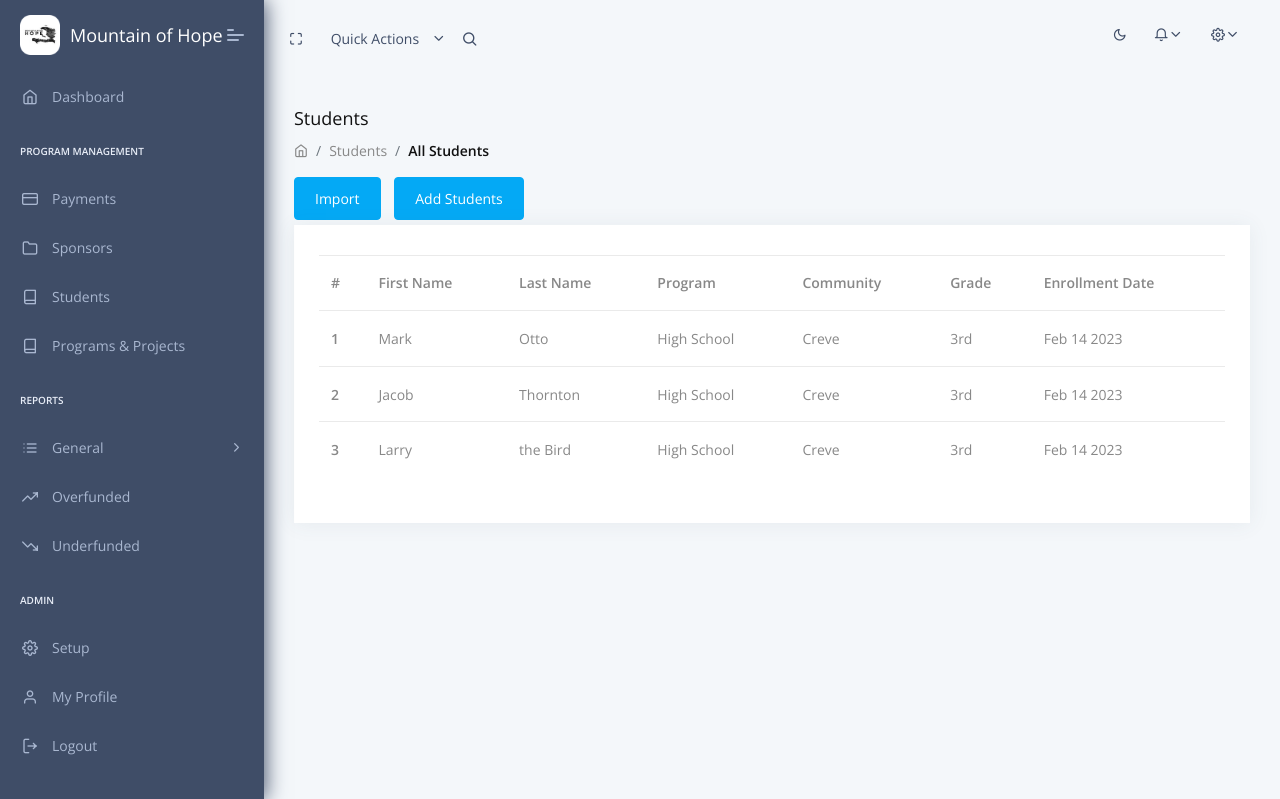
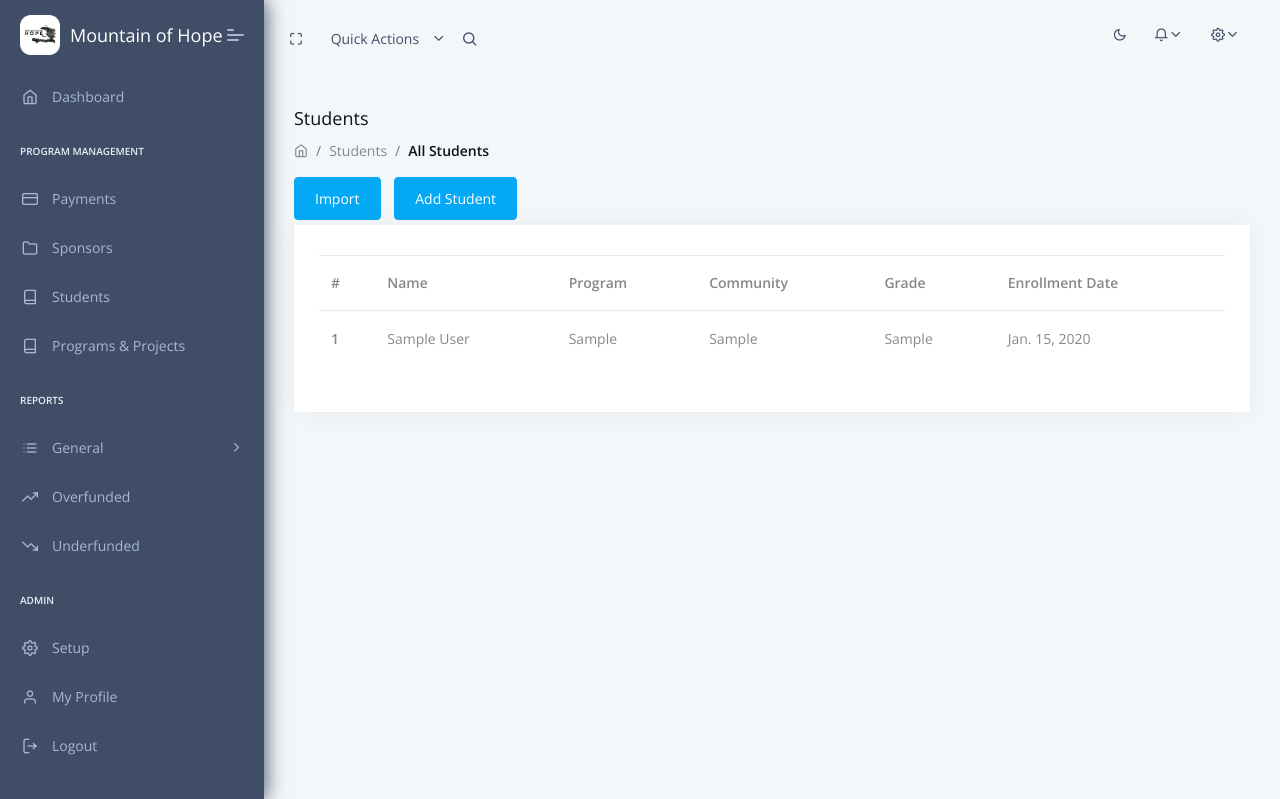
Before and after one commit to Mountain-of-Hope/advocate, a Django app: page /students.html in a window 1280 px wide. Shown: the top 799 px of the page. Run offline with Django 3.2, Linux system fonts and the light colour scheme; a user stored in the database is signed in; tables that the repository leaves empty hold one stand-in row (values such as "Sample post"); some libraries are stand-ins or nearby versions.

Commit message:
initial add student workflow

```diff
--- a/apps/home/forms.py
+++ b/apps/home/forms.py
@@ -5,8 +5,23 @@ Copyright (c) 2019 - present AppSeed.us
 
 from django import forms
 from django.forms import ModelForm
-from .models import Payment
+from .models import Payment, Church, Donor, Student
 
+
+class DonorForm(ModelForm):
+    class Meta:
+        model = Donor
+        fields = '__all__'
+
+class StudentForm(ModelForm):
+    class Meta:
+        model = Student
+        fields = '__all__'
+
+class ChurchForm(ModelForm):
+    class Meta:
+        model = Church
+        fields = '__all__'
 
 class PaymentForm(ModelForm):
     class Meta:
--- a/apps/home/views.py
+++ b/apps/home/views.py
@@ -7,10 +7,11 @@ from django import template
 from django.contrib.auth.decorators import login_required
 from django.http import HttpResponse, HttpResponseRedirect
 from django.template import loader
-from .forms import PaymentForm
+from .forms import PaymentForm, ChurchForm, DonorForm, StudentForm
 from django.urls import reverse
-from .models import Payment
+from .models import Payment, Student, Church, Donor
 from django.shortcuts import render
+from datetime import datetime
 
 
 @login_required(login_url="/login/")
@@ -19,15 +20,15 @@ def index(request):
     if request.method == 'POST':
         form = PaymentForm(request.POST)
         if form.is_valid():
-            test = Payment()
-            test.donor = form['donor'].data
-            test.amount = form['amount'].data
-            test.checkNumber = form['checkNumber'].data
-            test.date = form['date'].data
-            test.purpose = form['purpose'].data
-            test.method = form['method'].data
+            pay = Payment()
+            pay.donor = form['donor'].data
+            pay.amount = form['amount'].data
+            pay.checkNumber = form['checkNumber'].data
+            pay.date = form['date'].data
+            pay.purpose = form['purpose'].data
+            pay.method = form['method'].data
 
-            test.save()
+            pay.save()
             return HttpResponseRedirect('payments.html')
     else:
         form = PaymentForm()
@@ -45,7 +46,9 @@ def index(request):
 @login_required(login_url="/login/")
 def pages(request):
     pays = Payment.objects.all()
+    students = Student.objects.all()
     context = {'payments':pays}
+    context = {'students':students}
 
     # All resource paths end in .html.
     # Pick out the html file name from the url. And load that template.
@@ -56,23 +59,40 @@ def pages(request):
         if load_template == 'admin':
             return HttpResponseRedirect(reverse('admin:index'))
 
-        # hacked, needs to be refactored
+        # hacked, needs to be refactored, extract to individual methods
         if load_template == 'payments.html':
             if request.method == 'POST':
                 form = PaymentForm(request.POST)
                 if form.is_valid():
-                    test = Payment()
-                    test.donor = form['donor'].data
-                    test.amount = form['amount'].data
-                    test.checkNumber = form['checkNumber'].data
-                    test.date = form['date'].data
-                    test.purpose = form['purpose'].data
-                    test.method = form['method'].data
+                    pay = Payment()
+                    pay.donor = form['donor'].data
+                    pay.amount = form['amount'].data
+                    pay.checkNumber = form['checkNumber'].data
+                    pay.date = form['date'].data
+                    pay.purpose = form['purpose'].data
+                    pay.method = form['method'].data
+                    pay.save()
 
-                    test.save()
                     return HttpResponseRedirect('payments.html')
             else:
                 form = PaymentForm()
+                context['form'] = form
+
+        if load_template == 'students.html':
+            form = StudentForm(request.POST)
+            if form.is_valid():
+                student = Student()
+                student.name = form['name'].data
+                student.dob = form['dob'].data
+                student.community = form['community'].data
+                student.program = form['program'].data
+                student.grade = form['grade'].data
+                student.enroll_date = datetime.now()
+                student.save()
+
+                return HttpResponseRedirect('students.html')
+            else:
+                form = StudentForm()
                 context['form'] = form
 
 
--- a/apps/templates/home/students.html
+++ b/apps/templates/home/students.html
@@ -29,9 +29,7 @@
                                     <a href="/add-student.html" class="">
                                         <button type="button" class="btn btn-primary" title="" data-toggle="tooltip" data-original-title="Import Students from Excel" aria-describedby="Import Students from Excel">Import</button>
                                     </a>
-                                    <a href="/add-student.html" class="">
-                                        <button type="button" class="btn btn-primary" title="" data-toggle="tooltip" data-original-title="Enroll a student" aria-describedby="">Add Students</button>
-                                    </a>
+                                    <button type="button" class="btn btn-primary" title="" data-toggle="modal" data-original-title="Add a student" data-target="#studentModal" aria-describedby="Import Payments from Excel">Add Student</button>
                                 </div>
                             </div>
                         </div>
@@ -50,8 +48,7 @@
                                                     <thead>
                                                         <tr>
                                                             <th>#</th>
-                                                            <th>First Name</th>
-                                                            <th>Last Name</th>
+                                                            <th>Name</th>
                                                             <th>Program</th>
                                                             <th>Community</th>
                                                             <th>Grade</th>
@@ -59,33 +56,16 @@
                                                         </tr>
                                                     </thead>
                                                     <tbody>
+                                                        {% for i in students %}
                                                         <tr>
-                                                            <th scope="row">1</th>
-                                                            <td>Mark</td>
-                                                            <td>Otto</td>
-                                                            <td>High School</td>
-                                                            <td>Creve</td>
-                                                            <td>3rd</td>
-                                                            <td>Feb 14 2023</td>
+                                                            <th scope="row">{{i.id}}</th>
+                                                            <td>{{i.name}}</td>
+                                                            <td>{{i.program}}</td>
+                                                            <td>{{i.community}}</td>
+                                                            <td>{{i.grade}}</td>
+                                                            <td>{{i.enroll_date}}</td>
                                                         </tr>
-                                                        <tr>
-                                                            <th scope="row">2</th>
-                                                            <td>Jacob</td>
-                                                            <td>Thornton</td>
-                                                            <td>High School</td>
-                                                            <td>Creve</td>
-                                                            <td>3rd</td>
-                                                            <td>Feb 14 2023</td>
-                                                        </tr>
-                                                        <tr>
-                                                            <th scope="row">3</th>
-                                                            <td>Larry</td>
-                                                            <td>the Bird</td>
-                                                            <td>High School</td>
-                                                            <td>Creve</td>
-                                                            <td>3rd</td>
-                                                            <td>Feb 14 2023</td>
-                                                        </tr>
+                                                        {% endfor %}
                                                     </tbody>
                                                 </table>
                                             </div>
@@ -99,8 +79,63 @@
                     </div>
                 </div>
             </div>
-
         </div>
+                {% comment %} Payment Modal {% endcomment %}
+                <div class="modal fade" id="studentModal" tabindex="-1" role="dialog" aria-labelledby="studentModalLabel" aria-hidden="true">
+                    <div class="modal-dialog" role="document">
+                      <div class="modal-content">
+                        <div class="modal-header">
+                          <h5 class="modal-title" id="paymentModalLabel">Add Student</h5>
+                          <button type="button" class="close" data-dismiss="modal" aria-label="Close">
+                            <span aria-hidden="true">&times;</span>
+                          </button>
+                        </div>
+                        <div class="modal-body">
+                            <form action="" method="POST">
+                                {% csrf_token %}
+                                <table>
+                                    {{form.as_table}}
+                                </table>
+                                <input type="submit" value="Submit">
+                            </form>
+                          {% comment %} <form role="form" method="post" action="">
+                            {% csrf_token %}
+                            <div class="form-group">
+                                <label for="addPaymentSponsor">Sponsor</label>
+                                <input type="text" class="form-control" id="addPaymentSponsor" aria-describedby="emailHelp" placeholder="Start typing the sponsor's name" required>
+                            </div>
+                            <div class="form-group">
+                                <label for="addPaymentMethod">Method</label>
+                                <select class="form-control" id="addPaymentMethod" required>
+                                    <option>Check</option>
+                                    <option>Online</option>
+                                </select>
+                            </div>
+                            <div class="form-group">
+                                <label for="addPaymentCheckNum">Check #</label>
+                                <input type="number" class="form-control" id="addPaymentCheckNum" aria-describedby="emailHelp" placeholder="Required if payment is by check">
+                            </div>
+                            <div class="form-group">
+                                <label for="addPaymentAmount">Amount</label>
+                                <input type="number" min="0.01" step="0.01" class="form-control" id="addPaymentAmount" placeholder="Enter amount" required>
+                            </div>
+                            <div class="form-group">
+                                <label for="addPaymentDate">Date</label>
+                                <input type="date" class="form-control" id="addPaymentDate" required>
+                            </div>
+                            <div class="form-group">
+                                <label for="addPaymentPurpose">Purpose</label>
+                                <input type="text" class="form-control" id="addPaymentPurpose" placeholder="What was the payment for?" required>
+                            </div>
+                          </form> {% endcomment %}
+                        </div>
+                        <div class="modal-footer">
+                          {% comment %} <button type="button" class="btn btn-secondary" data-dismiss="modal">Close</button>
+                          <button type="submit" class="btn btn-primary">Save</button> {% endcomment %}
+                        </div>
+                      </div>
+                    </div>
+                  </div>
     </section>
     <!-- [ Main Content ] end -->
 
--- a/requirements.txt
+++ b/requirements.txt
@@ -12,3 +12,6 @@ django-environ==0.9.0
 django-allauth==0.52.0
 django-feather==0.3.0
 django-sslserver
+django-address==0.2.8
+django-phonenumber-field
+phonenumbers
```
Also changed, not shown: apps/home/models.py (+18 -3 lines), apps/templates/home/sponsors.html (+60 -4 lines), core/settings.py (+8 -1 lines), apps/home/migrations/0005_auto_20230228_1138.py (added), apps/home/migrations/0006_auto_20230228_1140.py (added), apps/home/migrations/0007_donor_email_student_community_student_dob_and_more.py (added), apps/home/migrations/0008_student_enroll_date.py (added).
